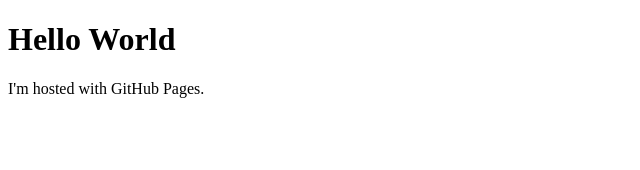
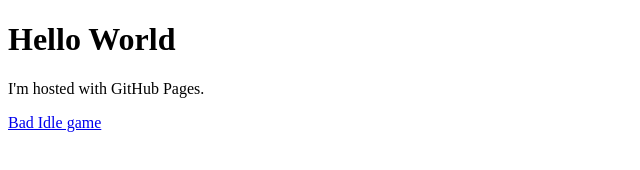
Before and after one commit to coldrampage/coldrampage.github.io, a plain HTML site: page index.html in a window 1280 px wide. Shown: the whole page, without its empty margins (0-640 px from the left). Drawn offline with Linux system fonts and the light colour scheme.

Commit message:
Update index.html

```diff
--- a/index.html
+++ b/index.html
@@ -3,5 +3,6 @@
 <body>
 <h1>Hello World</h1>
 <p>I'm hosted with GitHub Pages.</p>
+ <a href="https://coldrampage.github.io/Index">Bad Idle game</a>
 </body>
 </html>
```
